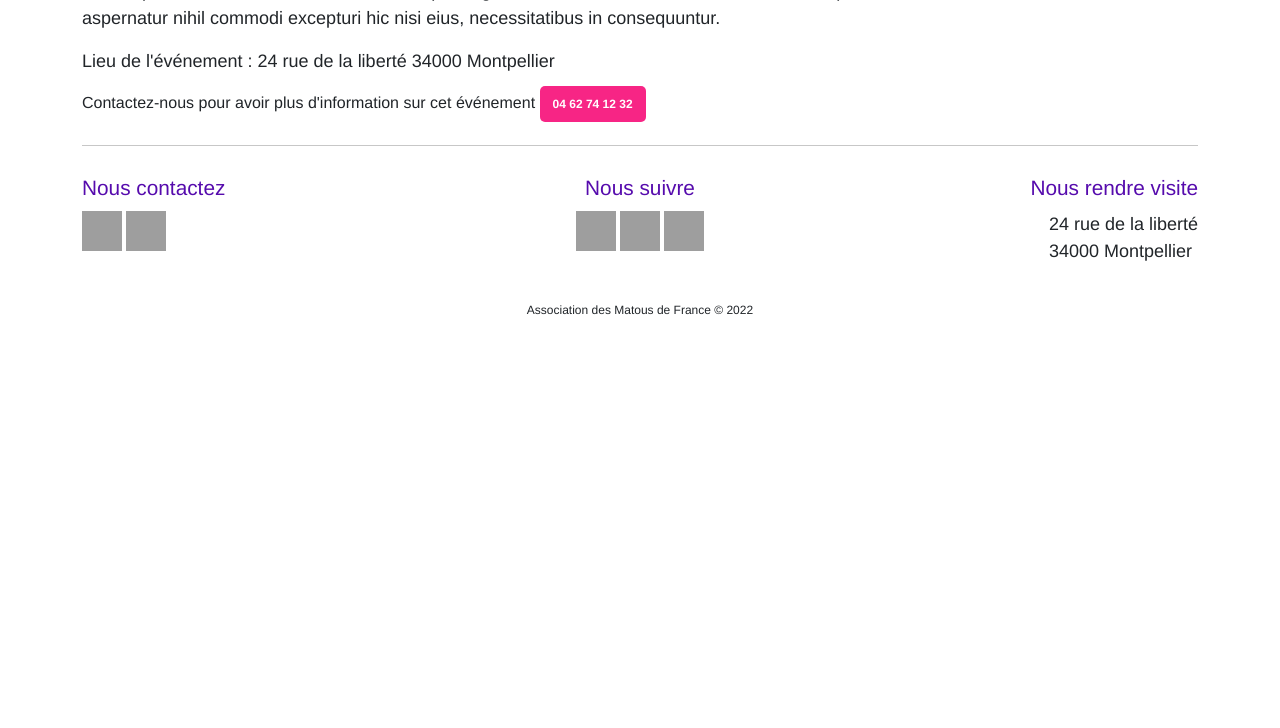
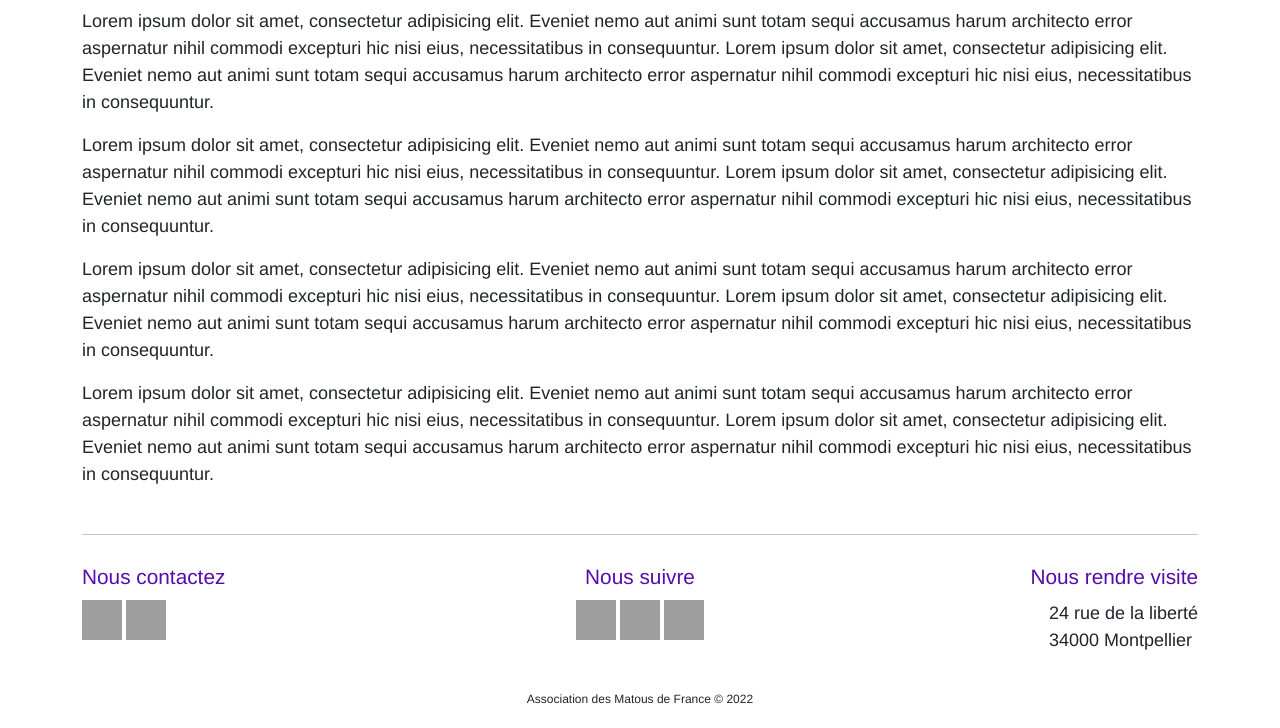
Before and after one commit to devbymoz/Association-des-Matous-de-France, a PHP site: page /evenements/journee-de-ladoption.html in a window 1280 px wide. Shown: the part 591-1319 px from the top of the page. Before the commit the page ends 906 px from the top, so only its background shows below. Run offline with PHP 8.4, Linux system fonts and the light colour scheme; some libraries are stand-ins or nearby versions; grey boxes are pictures that could not be loaded.

Commit message:
- Completed single event structure - Completed Single Envent Page Style - Fixed some bugs index page

```diff
--- a/css/style.css
+++ b/css/style.css
@@ -3,7 +3,7 @@ body { font-family: montserrat, Helvetica, sans-serif; }
 p { font-size: 18px;}
 .bottom-bar { border-bottom: 1px solid #C7C7C7; margin: 30px 0; width: 100%; }
 .bottom-bar-dashed { border-bottom: 1px dashed #C7C7C7; margin: 30px 0; width: 100%;}
-h1 { font-weight: 900; color: #F72585;}
+h1 { font-size: 2.2rem; font-weight: 900; color: #F72585;}
 h2 { font-size: 1.3rem; color: #560BAD; margin-bottom: 10px;}
 a { text-decoration: none;}
 
@@ -19,9 +19,8 @@ a { text-decoration: none;}
     border: none;
     transform: scale(1);
     transition-property: all;
-    transition-duration: 300ms;
 }
-.m_btn:hover { background: #F72585; transform: scale(1.03); color: #FFF;}
+.m_btn:hover { background: #F72585; transform: scale(1.03); color: #FFF; transition-duration: 300ms; }
 .btn-cta {
     background-color: #F72585;
     text-transform: uppercase;
@@ -101,7 +100,7 @@ a { text-decoration: none;}
     transform: translate(-50%, -50%);
     color: transparent;
     font-size: 26px;
-    transition: color;
+    font-weight: 700;
 }
 
 .a-cat > a:hover .name-cat {
@@ -113,7 +112,7 @@ a { text-decoration: none;}
     width: 100%;
     height: 100%;
     transition: all;
-    transition-duration: 300ms;
+    transition-duration: 400ms;
 }
 
 /* FOOTER */
@@ -126,6 +125,7 @@ a { text-decoration: none;}
 
 /********************* FIN PAGE D'ACCUEIL **********************/
 
+
 /********************* DÉBUT PAGE LISTE DES EVENEMENTS **********************/
 article img { object-fit: cover; transform: scale(1); transition-duration: 600ms; }
 article img:hover { transform: scale(1.03); }
@@ -133,11 +133,46 @@ article img:hover { transform: scale(1.03); }
 .events h2 { font-size: 1.1rem; margin: 10px 0 0 5px; }
 .event-date { font-size: 0.8rem; margin-top: 10px; margin-left: 5px; }
 .events article{ margin-top: 20px; }
+
+.m_pagination a { color: #3A0CA3; }
+.active>.page-link { background-color: #3A0CA3; }
 /********************* FIN PAGE LISTE DES EVENEMENTS **********************/
 
+
 /********************* DÉBUT PAGE EVENEMENT UNIQUE **********************/
+.breadcrumb a { color: #3a0da3; }
+.event img { object-fit: cover; }
+.event-information { border-top: 1px solid #C7C7C7; padding-top: 30px; }
+.event-information span {
+    font-size: 0.9rem;
+    font-style: italic;
+    display: block;
+    margin-bottom: 10px;
+}
 
-
-
-
+@media screen and (min-width: 992px) {
+    .event {
+        display: grid;
+        grid-template-columns: repeat(12, 1fr);
+        grid-template-rows: repeat(12, 50px);
+    }
+    .event img {
+        grid-column: 1 / span 6;
+        grid-row: 1 / span 8;
+        height: 400px;
+    }
+    .title-date-event {
+        grid-column: 7 / span 6;
+        margin-left: 30px;
+    }
+    .event-information {
+        grid-column: 7 / span 6;
+        grid-row: 3 ;
+        margin-left: 30px;
+    }
+    .event-description {
+        grid-column: span 12;
+        grid-row: 9 / span 6;
+    }
+}
 /********************* FIN PAGE EVENEMENT UNIQUE **********************/
--- a/evenements/journee-de-ladoption.html
+++ b/evenements/journee-de-ladoption.html
@@ -40,32 +40,38 @@
             </nav>
         </header>
 
+        <nav aria-label="breadcrumb">
+            <ol class="breadcrumb mt-3">
+                <li class="breadcrumb-item"><a href="/">Accueil</a></li>
+                <li class="breadcrumb-item"><a href="/les-evenements.html">Les événements</a></li>
+                <li class="breadcrumb-item active" aria-current="page">Journée de l'adoption</li>
+            </ol>
+        </nav>
 
         <main class="event mt-3">
-            <a href="/les-evenements.html">Retour aux événements</a>
-
-            <div class="title-date-event">
-                <h1>Journée de l'adoption</h1>
-                <span>10/08/2022</span>
+            <div class="title-date-event mb-3">
+                <h1 class="mb-0">Journée de l'adoption</h1>
+                <span>18/07/2022</span>
             </div>
 
             <img src="/ressources/img/events/event1.jpg" alt="Photo de l'événement la journée de l'adoption" width="100%" height="260">
 
-            <div class="event-description">
-                <p>Lorem ipsum dolor sit amet, consectetur adipisicing elit. Eveniet nemo aut animi sunt totam sequi accusamus harum architecto error aspernatur nihil commodi excepturi hic nisi eius, necessitatibus in consequuntur.</p>
-                <p>Lorem ipsum dolor sit amet, consectetur adipisicing elit. Eveniet nemo aut animi sunt totam sequi accusamus harum architecto error aspernatur nihil commodi excepturi hic nisi eius, necessitatibus in consequuntur.</p>
+            <div class="event-description mt-4">
+                <p>Lorem ipsum dolor sit amet, consectetur adipisicing elit. Eveniet nemo aut animi sunt totam sequi accusamus harum architecto error aspernatur nihil commodi excepturi hic nisi eius, necessitatibus in consequuntur. Lorem ipsum dolor sit amet, consectetur adipisicing elit. Eveniet nemo aut animi sunt totam sequi accusamus harum architecto error aspernatur nihil commodi excepturi hic nisi eius, necessitatibus in consequuntur.</p>
+                <p>Lorem ipsum dolor sit amet, consectetur adipisicing elit. Eveniet nemo aut animi sunt totam sequi accusamus harum architecto error aspernatur nihil commodi excepturi hic nisi eius, necessitatibus in consequuntur. Lorem ipsum dolor sit amet, consectetur adipisicing elit. Eveniet nemo aut animi sunt totam sequi accusamus harum architecto error aspernatur nihil commodi excepturi hic nisi eius, necessitatibus in consequuntur.</p>
+                <p>Lorem ipsum dolor sit amet, consectetur adipisicing elit. Eveniet nemo aut animi sunt totam sequi accusamus harum architecto error aspernatur nihil commodi excepturi hic nisi eius, necessitatibus in consequuntur. Lorem ipsum dolor sit amet, consectetur adipisicing elit. Eveniet nemo aut animi sunt totam sequi accusamus harum architecto error aspernatur nihil commodi excepturi hic nisi eius, necessitatibus in consequuntur.</p>
+                <p>Lorem ipsum dolor sit amet, consectetur adipisicing elit. Eveniet nemo aut animi sunt totam sequi accusamus harum architecto error aspernatur nihil commodi excepturi hic nisi eius, necessitatibus in consequuntur. Lorem ipsum dolor sit amet, consectetur adipisicing elit. Eveniet nemo aut animi sunt totam sequi accusamus harum architecto error aspernatur nihil commodi excepturi hic nisi eius, necessitatibus in consequuntur.</p>
             </div>
 
             <section class="event-information">
-                <p>Lieu de l'événement : 24 rue de la liberté 34000 Montpellier</p>
-                <span>Contactez-nous pour avoir plus d'information sur cet événement</span>
-                <a href="tel:+3340462741232" class="m_btn btn-cta">04 62 74 12 32</a>
+                <p><strong>Lieu de l'événement : </strong>24 rue de la liberté 34000 Montpellier</p>
+                <span>Contactez-nous pour avoir plus d'informations sur cet événement</span>
+                <a href="tel:+3340462741232" class="m_btn">04 62 74 12 32</a>
             </section>
 
         </main>
+
         <div class="bottom-bar"></div>
-
-
         <footer class="row row-cols-12 row-cols-lg-12">
             <div class="follow-us col-lg-4 order-lg-2 text-lg-center">
                 <h2>Nous suivre</h2>
@@ -83,7 +89,7 @@
 
             <div class="contact-us col-lg-4 order-lg-1">
                 <h2>Nous contactez</h2>
-                <a href="tel:+4 04 62 74 12 32">
+                <a href="tel:+3340462741232">
                     <img src="/ressources/icons/phone.svg" alt="icon telephone" width="40" height="40">
                 </a>
                 <a href="mailto:contact@asmf.org">
--- a/index.html
+++ b/index.html
@@ -14,7 +14,7 @@
         <header>
             <div class="second-header d-flex justify-content-between align-items-center flex-wrap">
                 <a class="link-donation" href="http://paypal.com" target="_blank">Faites un don</a>
-                <a href="tel:+4 04 62 74 12 32" class="m_btn">04 62 74 12 32</a>
+                <a href="tel:+3340462741232" class="m_btn">04 62 74 12 32</a>
             </div>
 
             <nav class="main-header navbar navbar-expand-lg">
@@ -32,7 +32,7 @@
                             <a class="nav-link active" aria-current="page" href="/">Accueil</a>
                         </li>
                         <li class="nav-item">
-                            <a class="nav-link" href="les-evenements.html">Événements</a>
+                            <a class="nav-link" href="les-evenements.html">Les événements</a>
                         </li>
                     </ul>
                 </div>
@@ -131,7 +131,7 @@
 
             <div class="contact-us col-lg-4 order-lg-1">
                 <h2>Nous contactez</h2>
-                <a href="tel:+4 04 62 74 12 32">
+                <a href="tel:+3340462741232">
                     <img src="ressources/icons/phone.svg" alt="icon telephone" width="40" height="40">
                 </a>
                 <a href="mailto:contact@asmf.org">
```
Also changed, not shown: les-evenements.html (+22 -2 lines).
